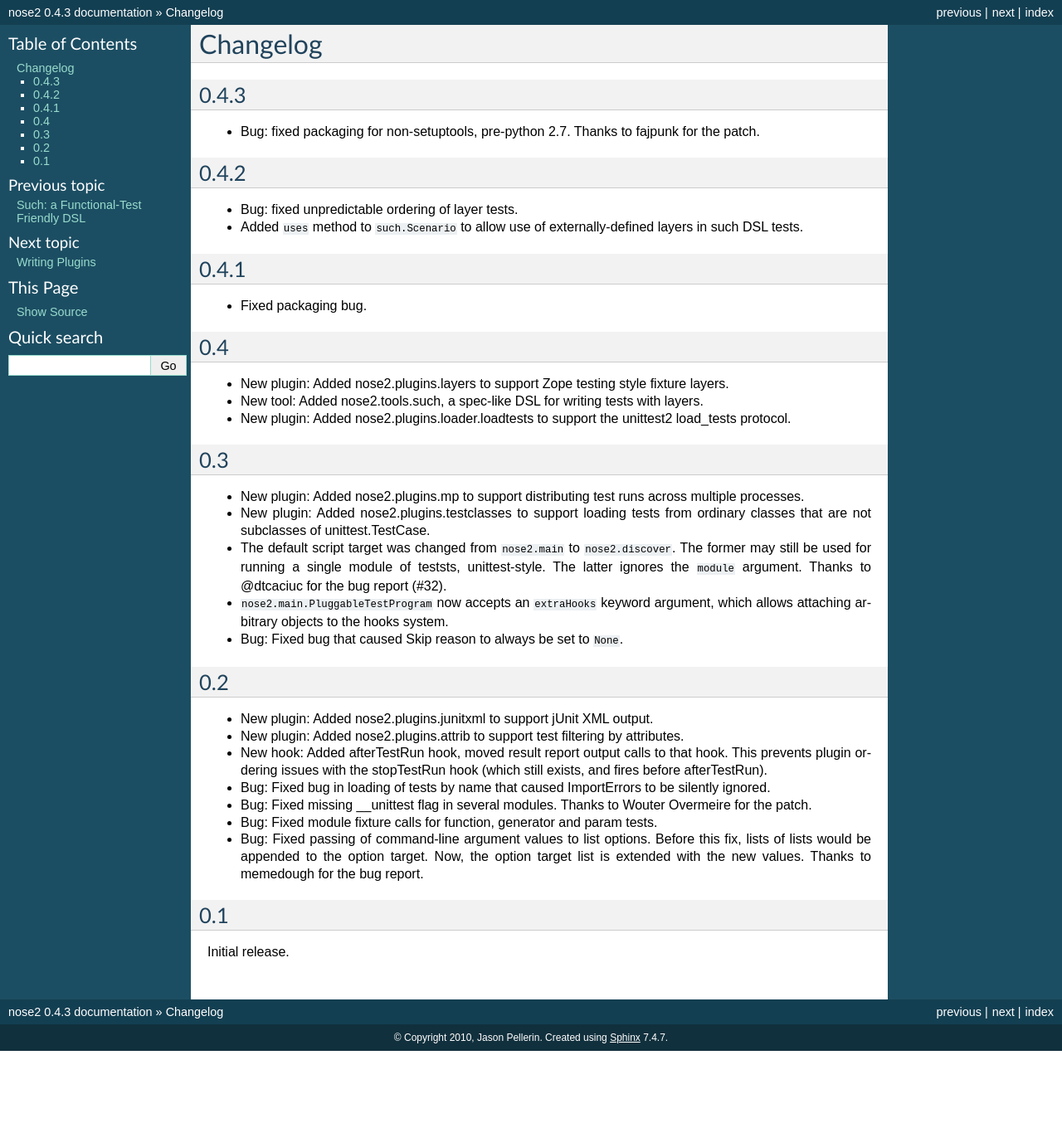
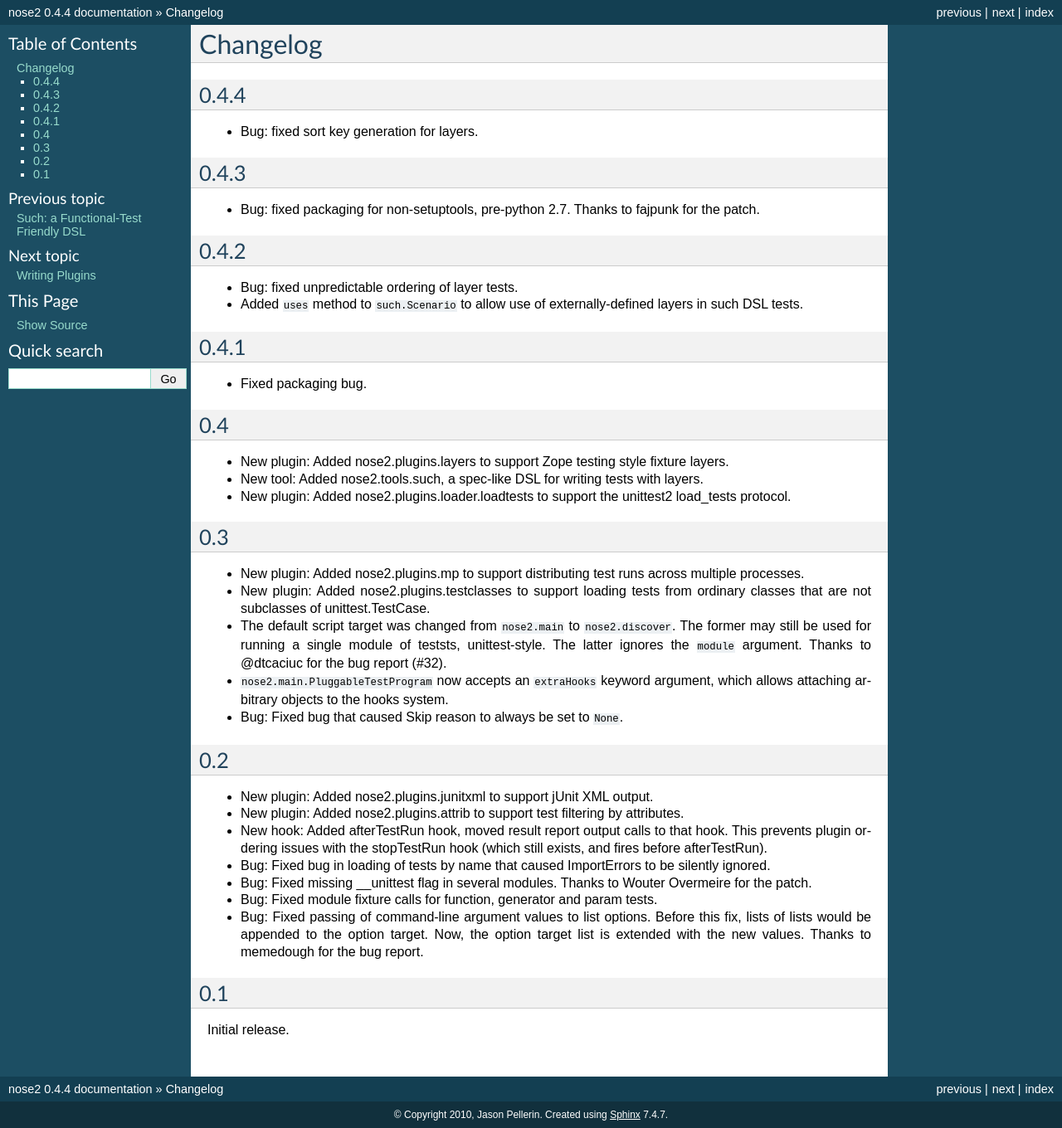
Before and after one commit to nose-devs/nose2, a Sphinx documentation site: the page built from docs/changelog.rst, in a window 1280 px wide. Shown: the whole page at 83% size. Built offline with Sphinx 7.4.7, drawn with Linux system fonts in a browser that asks for light colours; before the commit the page ends 1267 px from its top, so only the background shows below that.

Commit message:
Bump version to 0.4.4

```diff
--- a/docs/changelog.rst
+++ b/docs/changelog.rst
@@ -1,5 +1,10 @@
 Changelog
 =========
+
+0.4.4
+-----
+
+* Bug: fixed sort key generation for layers.
 
 0.4.3
 -----
--- a/docs/conf.py
+++ b/docs/conf.py
@@ -51,7 +51,7 @@
 # The short X.Y version.
 version = '0.4'
 # The full version, including alpha/beta/rc tags.
-release = '0.4.3'
+release = '0.4.4'
 
 # The language for content autogenerated by Sphinx. Refer to documentation
 # for a list of supported languages.
--- a/setup.py
+++ b/setup.py
@@ -2,7 +2,7 @@
 import sys
 
 NAME = 'nose2'
-VERSION = '0.4.3'
+VERSION = '0.4.4'
 PACKAGES = ['nose2', 'nose2.plugins', 'nose2.plugins.loader',
             'nose2.tests', 'nose2.tests.functional', 'nose2.tests.unit',
             'nose2.tools', 'nose2.backports']
```
